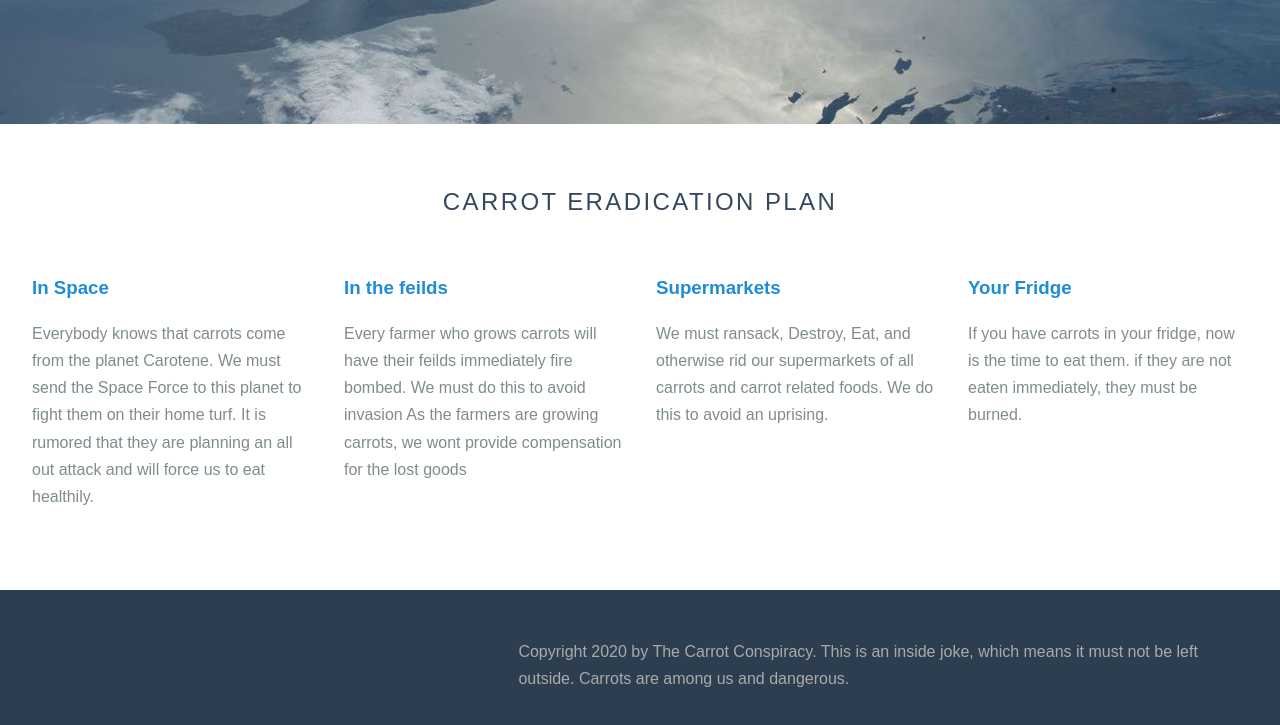
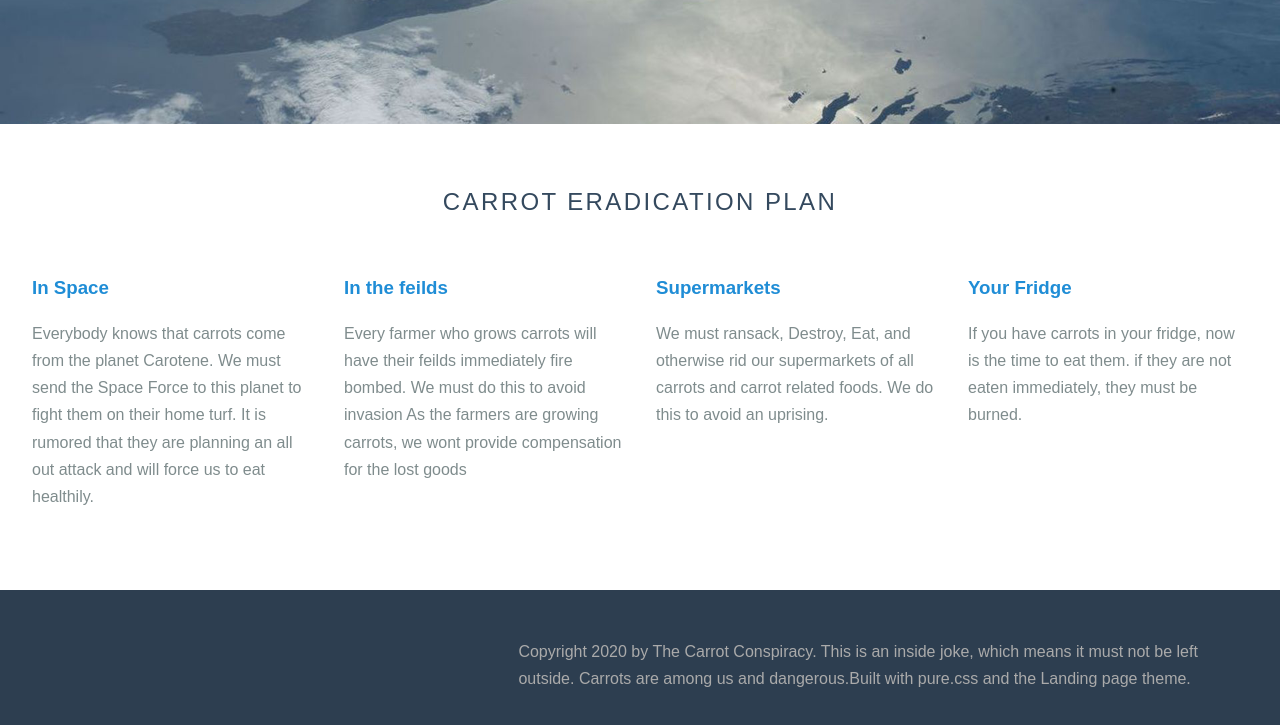
Before and after one commit to cullyrichard/CarrotConspiracy, a plain HTML site: page eradication.html in a window 1280 px wide. Shown: the part 572-1297 px from the top of the page. Drawn offline with nearby package versions, Linux system fonts and the light colour scheme.

Commit message:
Updated footer

```diff
--- a/eradication.html
+++ b/eradication.html
@@ -88,7 +88,7 @@
 
 
             <p>
-              Copyright 2020 by The Carrot Conspiracy. This is an inside joke, which means it must not be left outside. Carrots are among us and dangerous.
+              Copyright 2020 by The Carrot Conspiracy. This is an inside joke, which means it must not be left outside. Carrots are among us and dangerous.Built with pure.css and the Landing page theme.
             </p>
         </div>
     </div>
```
